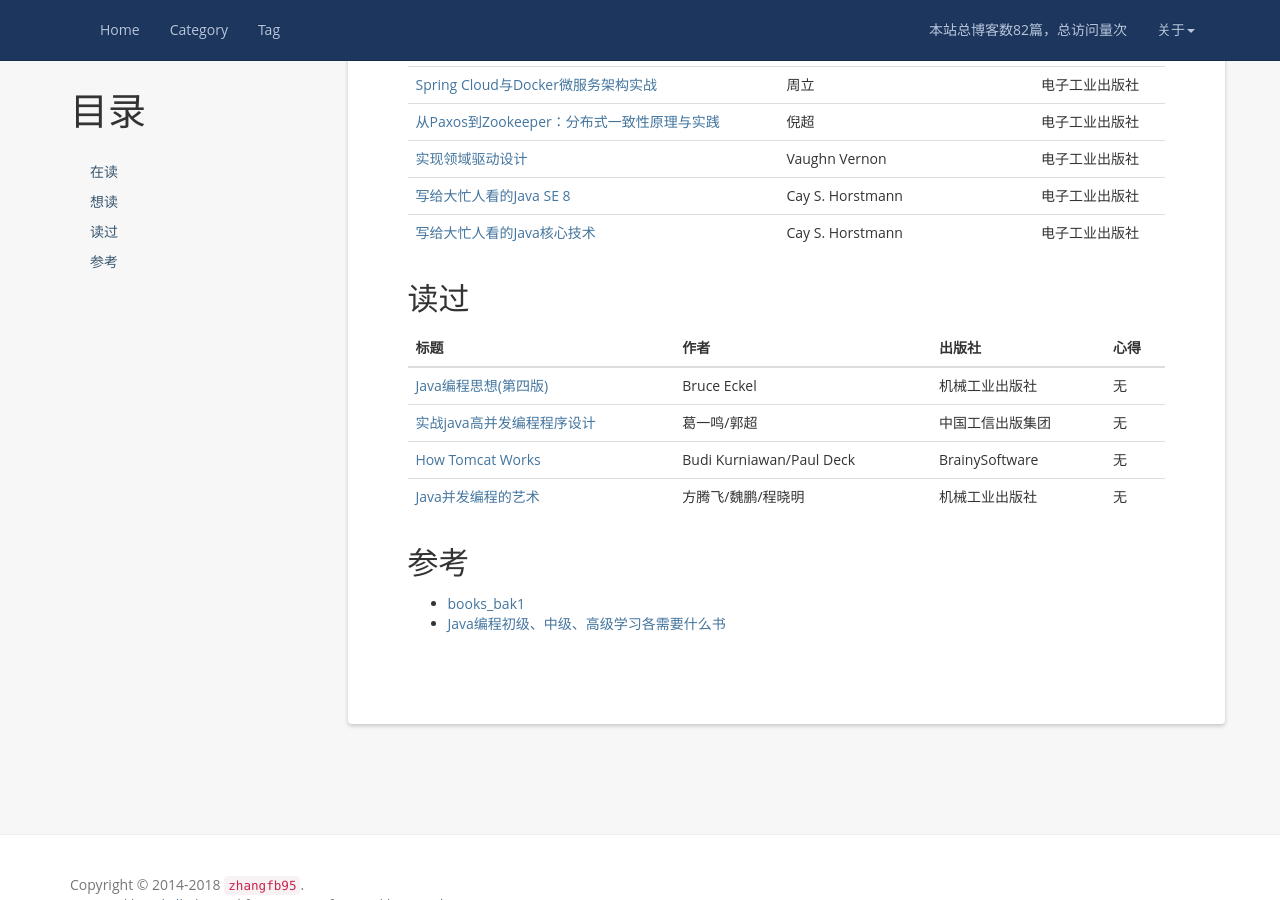
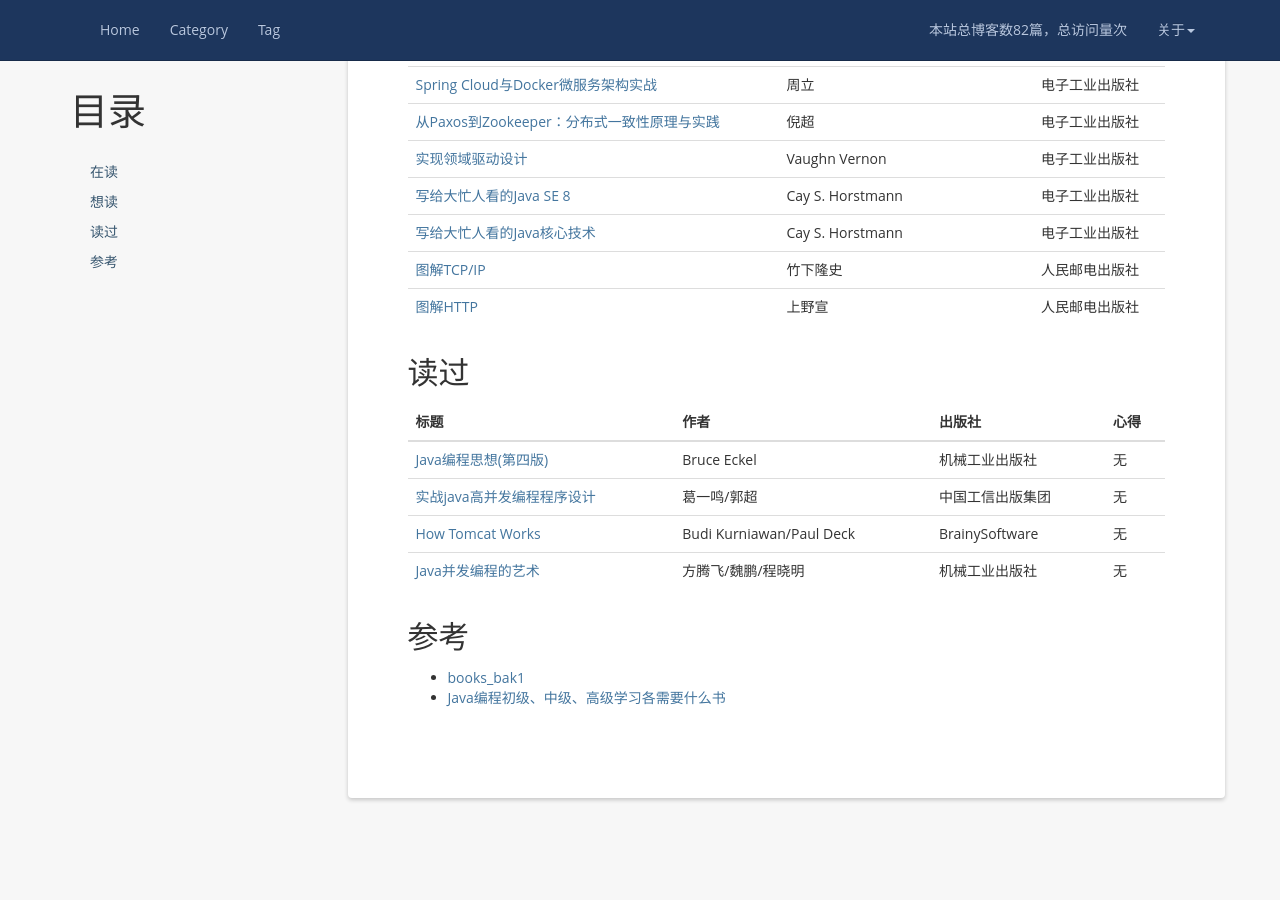
Before and after one commit to zhangfb95/zhangfb95.github.io.bak, a Jekyll site: the page built from books.md, in a window 1280 px wide and 900 px high, scrolled down 1357 px. Built offline with Jekyll 4.4.1, drawn with Linux system fonts in a browser that asks for light colours; nearby versions of some CDN libraries; a script that is not in the unit is left out; comment, search, counter and statistics services are not loaded.

Commit message:
增加书单

```diff
--- a/books.md
+++ b/books.md
@@ -44,6 +44,8 @@
 | [实现领域驱动设计](https://book.douban.com/subject/25844633) | Vaughn Vernon | 电子工业出版社 |
 | [写给大忙人看的Java SE 8](https://book.douban.com/subject/26274206) | Cay S. Horstmann | 电子工业出版社 |
 | [写给大忙人看的Java核心技术](https://book.douban.com/subject/26710388) | Cay S. Horstmann | 电子工业出版社 |
+| [图解TCP/IP](https://book.douban.com/subject/24737674) | 竹下隆史 | 人民邮电出版社 |
+| [图解HTTP](https://book.douban.com/subject/25863515) | 上野宣 | 人民邮电出版社 |
 
 ## 读过
 
```
